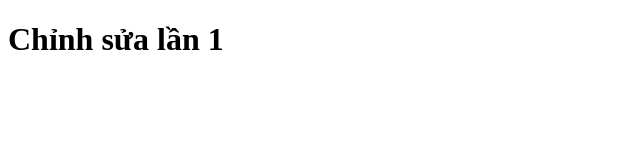
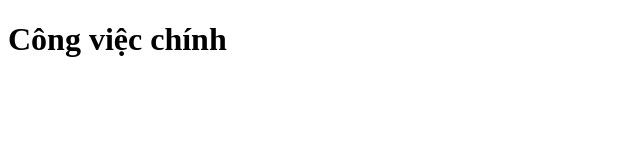
Before and after one commit to LTMD43/DUAN-4, a plain HTML site: page index.html in a window 1280 px wide. Shown: the whole page, without its empty margins (0-640 px from the left). Drawn offline with Linux system fonts and the light colour scheme.

Commit message:
chỉnh sửa lần 1

```diff
--- a/index.html
+++ b/index.html
@@ -6,6 +6,6 @@
     <title>Dự án 4</title>
   </head>
   <body>
-    <h1>Chỉnh sửa lần 1</h1>
+    <h1>Công việc chính</h1>
   </body>
 </html>
```
